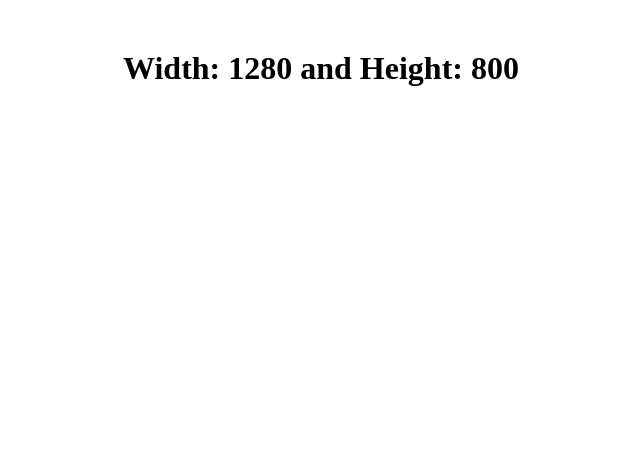
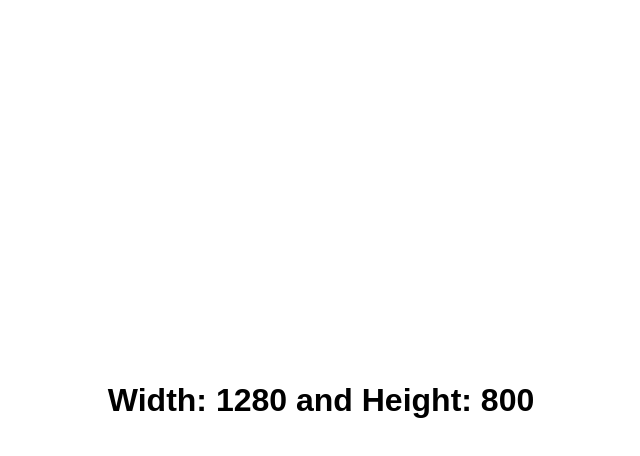
Before and after one commit to acciojob/screen-size-Anamika21-dobriyal, a website: page main.html in a window 1280 px wide. Shown: the whole page, without its empty margins (319-959 px from the left). Drawn offline with Linux system fonts and the light colour scheme.

Commit message:
created a submission

```diff
--- a/script.js
+++ b/script.js
@@ -1,12 +1,14 @@
 //your JS code here. If required.
-function updateSizeInfo() {
-            const width = window.innerWidth;
-            const height = window.innerHeight;
-            document.getElementById('sizeInfo').innerHTML = `<h1>Width: ${width} and Height: ${height}</h1>`;
-        }
+function updateWindowSize() {
+        const sizeInfoDiv = document.getElementById("sizeInfo");
+        const width = window.innerWidth;
+        const height = window.innerHeight;
 
-        // Call the function initially to set the size on page load
-        updateSizeInfo();
+        sizeInfoDiv.innerHTML = `<h1>Width: ${width} and Height: ${height}</h1>`;
+      }
 
-        // Add event listener to update the size whenever the window is resized
-        window.addEventListener('resize', updateSizeInfo);
+      // Initial call to display the size when the page is first loaded
+      updateWindowSize();
+
+      // Update the size when the window is resized
+      window.addEventListener("resize", updateWindowSize);
--- a/styles.css
+++ b/styles.css
@@ -1,5 +1,22 @@
 /*  your css code here. If applicable */
- #sizeInfo {
+ /* #sizeInfo {
             text-align: center;
             margin-top: 50px;
-        }
+        } */
+body {
+        font-family: Arial, sans-serif;
+        display: flex;
+        justify-content: center;
+        align-items: center;
+        height: 100vh;
+        margin: 0;
+      }
+
+      #sizeInfo {
+        text-align: center;
+      }
+
+      h1 {
+        font-size: 2em;
+        font-weight: bold;
+      /* } */
```
